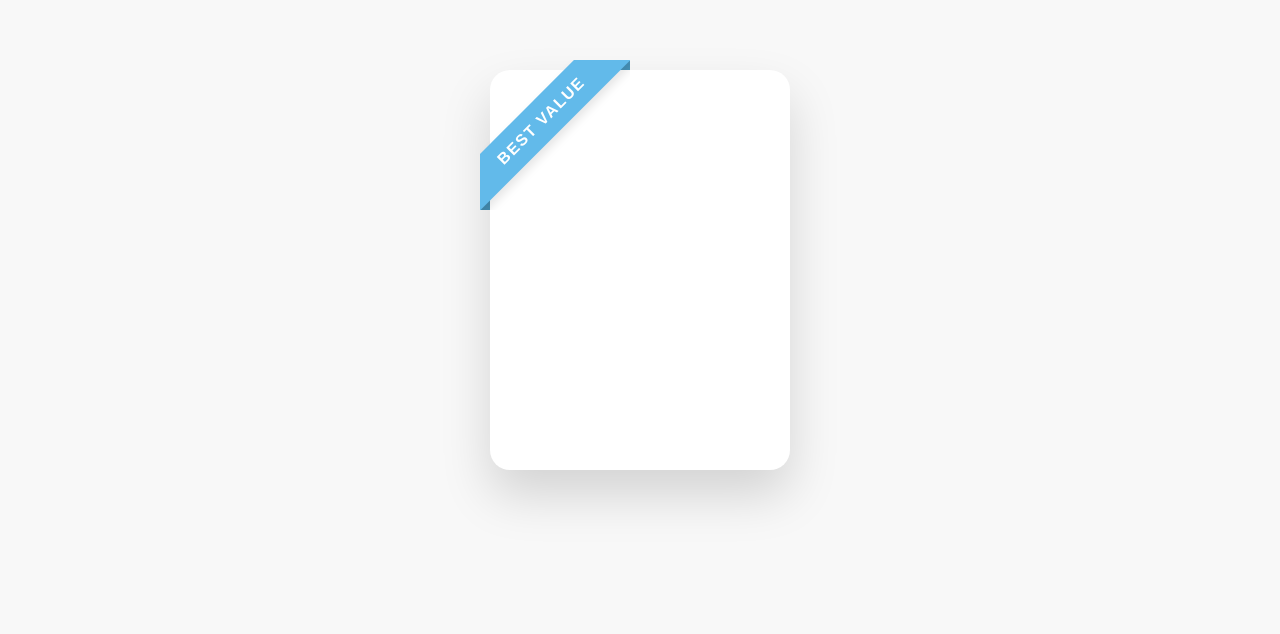
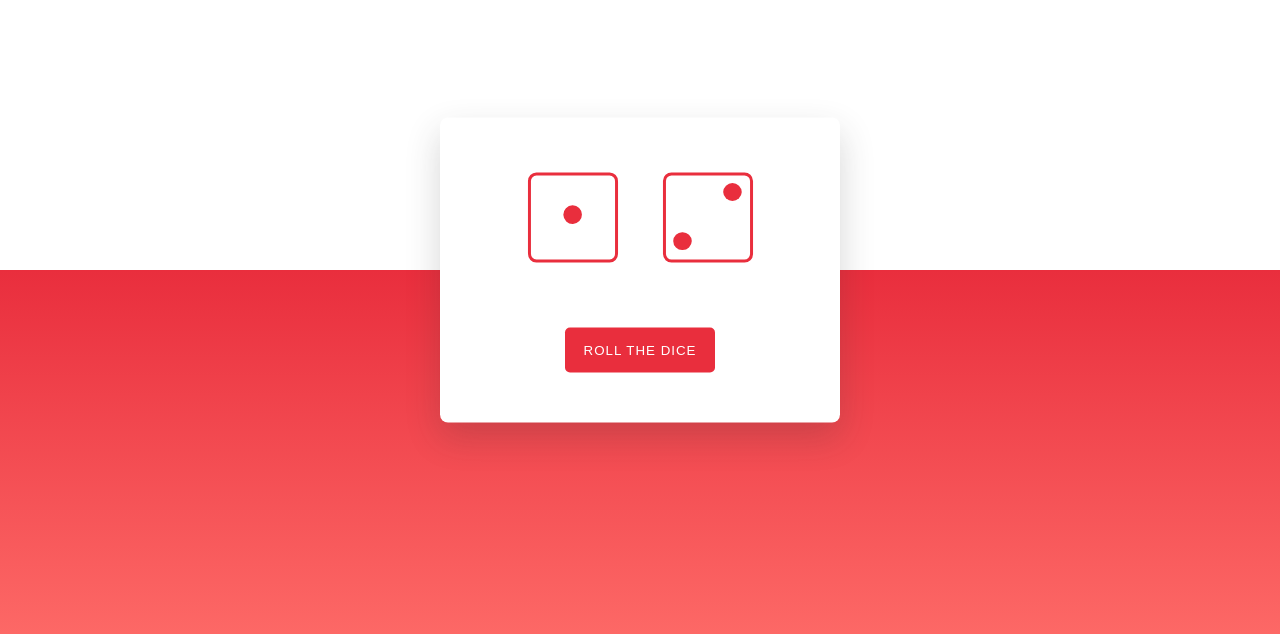
Before and after one commit to veeteefunk/ribbon, a plain HTML site: page index.html in a window 1280 px wide. Shown: the part 130-764 px from the top of the page. Drawn offline with Linux system fonts and the light colour scheme.

Commit message:
Add files via upload

```diff
--- /dev/null
+++ b/app.js
@@ -0,0 +1,28 @@
+let images = ["dice-01.svg",
+"dice-02.svg",
+"dice-03.svg",
+"dice-04.svg",
+"dice-05.svg",
+"dice-06.svg"];
+
+let dice = document.querySelectorAll("img");
+
+function roll() {
+    dice.forEach(function(die){
+        die.classList.add("shake");
+    });
+    setTimeout(function(){
+        dice.forEach(function(die){
+            die.classList.remove("shake");
+        })
+        let dieOneValue = Math.floor(Math.random() * 6);
+        let dieTwoValue = Math.floor(Math.random() * 6);
+        document.querySelector("#die-1").setAttribute("src",
+        images[dieOneValue]);
+        document.querySelector("#die-2").setAttribute("src",
+        images[dieTwoValue]);
+        document.querySelector("#total").innerHTML =
+        "Your roll is " + ((dieOneValue + 1) + (dieTwoValue + 1));
+    },
+    1000)
+}
--- a/index.html
+++ b/index.html
@@ -5,13 +5,23 @@
     <meta http-equiv="X-UA-Compatible" content="IE=edge">
     <meta name="viewport" content="width=device-width, initial-scale=1.0">
     <link rel="stylesheet" href="style.css">
-    <title>Ribbon Shape</title>
+    <title>Roll the Dice | Javascript</title>
 </head>
 <body>
 
-    <div class="card">
-        <span></span>
+    <div class="container">
+        <div class="dice-wrapper">
+            <img src="dice-01.svg" id="die-1">
+            <img src="dice-02.svg" id="die-1">
+            <!-- <img src="dice-03.svg" id="die-1">
+            <img src="dice-04.svg" id="die-1">
+            <img src="dice-05.svg" id="die-1">
+            <img src="dice-06.svg" id="die-1"> -->
+        </div>
+        <p id="total"></p>
+        <button onclick="roll()">ROLL THE DICE</button>
     </div>
 
+   <script src="app.js"></script>
 </body>
 </html>
--- a/style.css
+++ b/style.css
@@ -1,65 +1,67 @@
 * {
+  padding: 0;
   margin: 0;
-  padding: 0;
   box-sizing: border-box;
+}
+
+body {
+  height: 100vh;
+  background: linear-gradient(#e92e3d, #ff6e6a) 0 100% no-repeat;
+  background-size: 100% 50%;
+}
+
+.container {
+  width: 400px;
+  padding: 50px;
+  /* border: 1px solid black; */
+  position: absolute;
+  transform: translate(-50%, -50%);
+  top: 50%;
+  left: 50%;
+  background-color: #ffffff;
+  box-shadow: 0 15px 35px rgba(50, 50, 50, 0.2);
+  border-radius: 8px;
+  display: flex;
+  flex-direction: column;
+  align-items: center;
   font-family: sans-serif;
 }
 
-body {
+.dice-wrapper {
+  width: 90%;
   display: flex;
-  justify-content: center;
-  align-items: center;
-  min-height: 100vh;
-  background: #f8f8f8;
+  justify-content: space-around;
 }
 
-.card {
-  position: relative;
-  width: 300px;
-  height: 400px;
-  background: #fff;
-  border-radius: 20px;
-  box-shadow: 0 25px 50px rgba(0, 0, 0, 0.15);
+p {
+  font-size: 16px;
+  margin: 30px 0;
+  font-weight: 500;
 }
 
-.card span {
-  position: absolute;
-  top: -10px;
-  left: -10px;
+button {
+  background-color: #e92e3d;
+  border: none;
+  outline: none;
+  color: #ffffff;
+  padding: 15px 0;
   width: 150px;
-  height: 150px;
-  /* background: #f00; */
-  display: flex;
-  justify-content: center;
-  align-items: center;
-  overflow: hidden;
+  letter-spacing: 1px;
+  border-radius: 5px;
 }
 
-.card span::before {
-  content: "Best Value";
-  position: absolute;
-  width: 150%;
-  height: 40px;
-  background: #62baea;
-  transform: rotate(-45deg) translateY(-20px);
-  display: flex;
-  justify-content: center;
-  align-items: center;
-  text-transform: uppercase;
-  font-weight: 600;
-  color: #fff;
-  letter-spacing: 0.1em;
-  box-shadow: 0 5px 10px rgba(0, 0, 0, 0.1);
+.shake {
+  animation: shake 0.5s infinite;
 }
 
-.card span::after {
-  content: "";
-  position: absolute;
-  bottom: 0;
-  left: 0;
-  width: 10px;
-  height: 10px;
-  background: #4a98bf;
-  z-index: -1;
-  box-shadow: 140px -140px #4a98bf;
+@keyframes shake {
+  0% {
+    transform: rotate(8deg);
+  }
+  50% {
+    transform: rotate(-8deg);
+  }
+  100% {
+    transform: rotate(8deg);
+  }
 }
```
Also changed, not shown: dice-01.svg (added), dice-02.svg (added), dice-03.svg (added), dice-04.svg (added), dice-05.svg (added), dice-06.svg (added).
